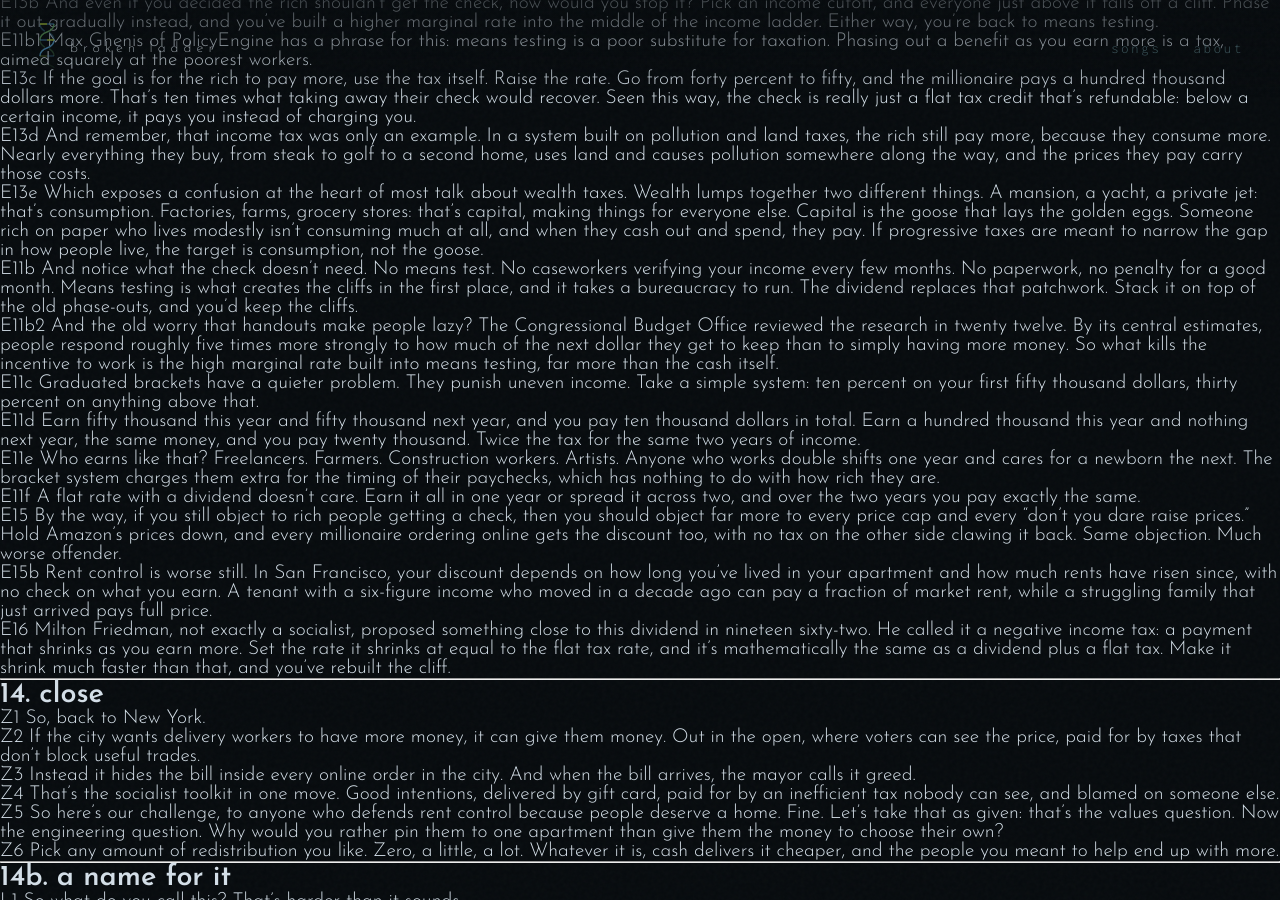
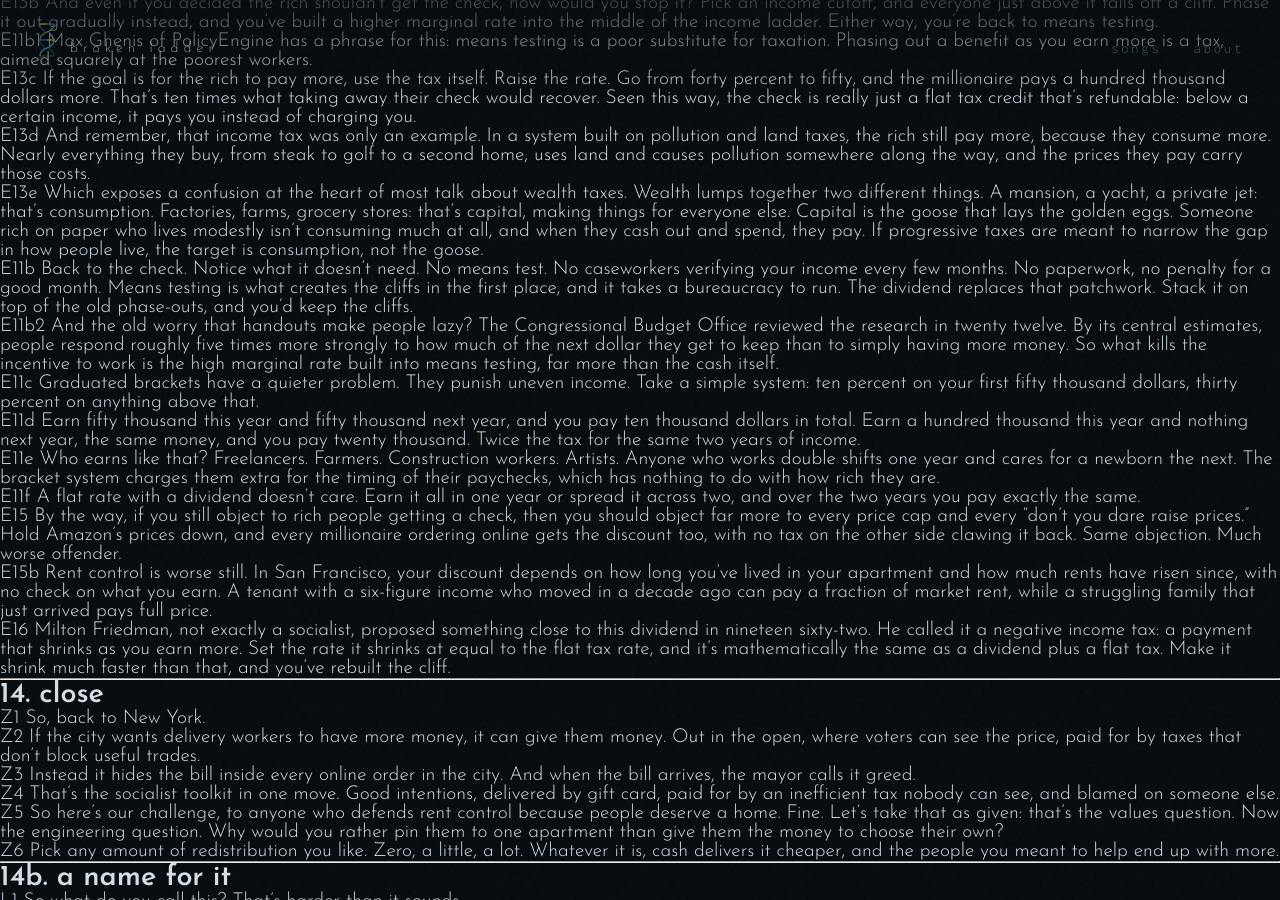
Before and after one commit to ClayShentrup/brokenladder, a Jekyll site: the page built from safety-net-vs-socialism/script.md, in a window 1280 px wide and 900 px high, scrolled down 5070 px. Built offline with Jekyll 4.4.1, drawn with Linux system fonts in a browser that asks for light colours; our own code applies the rules of GitHub Pages for plain Markdown files.

Commit message:
economic illiteracy: final QA pass, chapters
Co-Authored-By: Claude Opus 5.5 <noreply@anthropic.com>
Claude-Session: https://claude.ai/code/session_01BsiGF9St2tiTePmyBZgNDi

```diff
--- a/safety-net-vs-socialism/script.md
+++ b/safety-net-vs-socialism/script.md
@@ -327,7 +327,7 @@ E13d And remember, that income tax was only an example. In a system built on pol
 
 E13e Which exposes a confusion at the heart of most talk about wealth taxes. Wealth lumps together two different things. A mansion, a yacht, a private jet: that's consumption. Factories, farms, grocery stores: that's capital, making things for everyone else. Capital is the goose that lays the golden eggs. Someone rich on paper who lives modestly isn't consuming much at all, and when they cash out and spend, they pay. If progressive taxes are meant to narrow the gap in how people live, the target is consumption, not the goose.
 
-E11b And notice what the check doesn't need. No means test. No caseworkers verifying your income every few months. No paperwork, no penalty for a good month. Means testing is what creates the cliffs in the first place, and it takes a bureaucracy to run. The dividend replaces that patchwork. Stack it on top of the old phase-outs, and you'd keep the cliffs.
+E11b Back to the check. Notice what it doesn't need. No means test. No caseworkers verifying your income every few months. No paperwork, no penalty for a good month. Means testing is what creates the cliffs in the first place, and it takes a bureaucracy to run. The dividend replaces that patchwork. Stack it on top of the old phase-outs, and you'd keep the cliffs.
 
 E11b2 And the old worry that handouts make people lazy? The Congressional Budget Office reviewed the research in twenty twelve. By its central estimates, people respond roughly five times more strongly to how much of the next dollar they get to keep than to simply having more money. So what kills the incentive to work is the high marginal rate built into means testing, far more than the cash itself.
 
--- a/safety-net-vs-socialism/src/script.json
+++ b/safety-net-vs-socialism/src/script.json
@@ -632,7 +632,7 @@
   },
   {
    "id": "E11b",
-   "text": "And notice what the check doesn't need. No means test. No caseworkers verifying your income every few months. No paperwork, no penalty for a good month. Means testing is what creates the cliffs in the first place, and it takes a bureaucracy to run. The dividend replaces that patchwork. Stack it on top of the old phase-outs, and you'd keep the cliffs."
+   "text": "Back to the check. Notice what it doesn't need. No means test. No caseworkers verifying your income every few months. No paperwork, no penalty for a good month. Means testing is what creates the cliffs in the first place, and it takes a bureaucracy to run. The dividend replaces that patchwork. Stack it on top of the old phase-outs, and you'd keep the cliffs."
   },
   {
    "id": "E11b2",
```
Also changed, not shown: safety-net-vs-socialism/narration/manifest.json, safety-net-vs-socialism/narration/raw/manifest.json, 2 other files.
